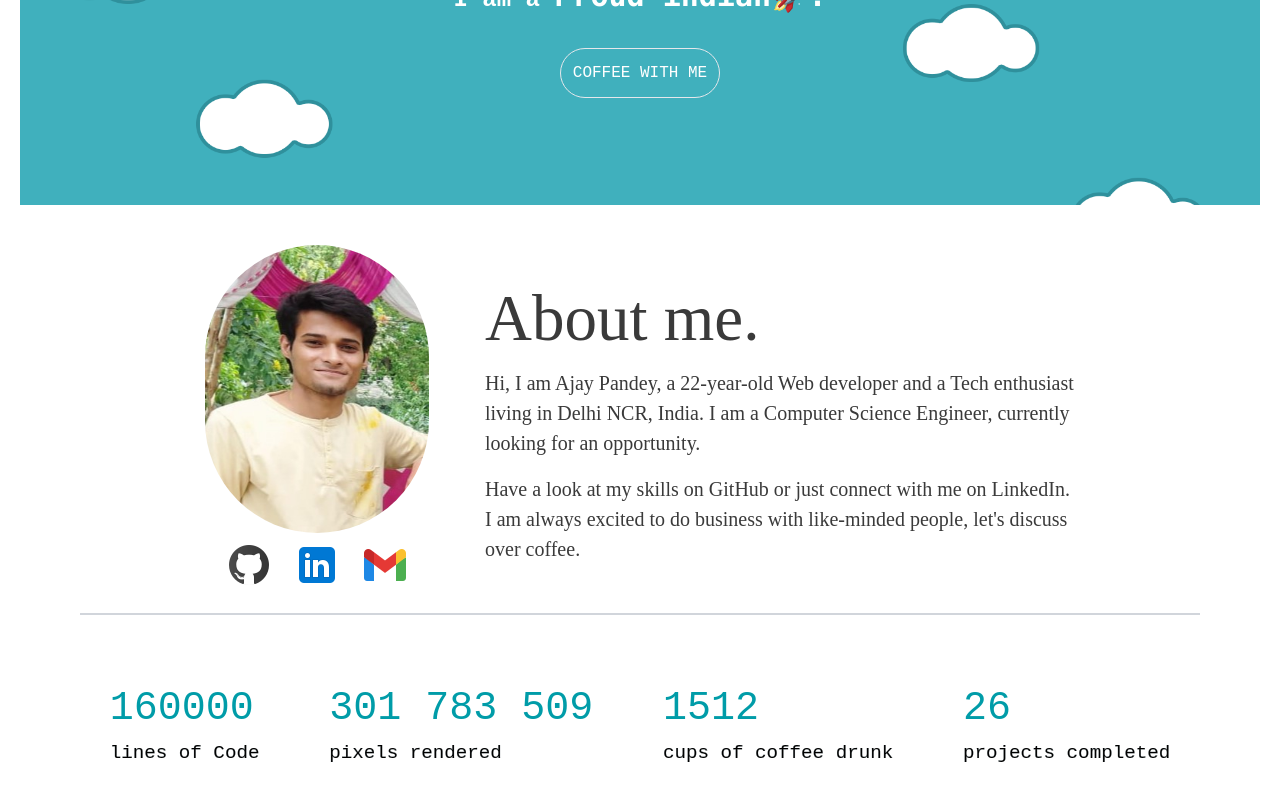
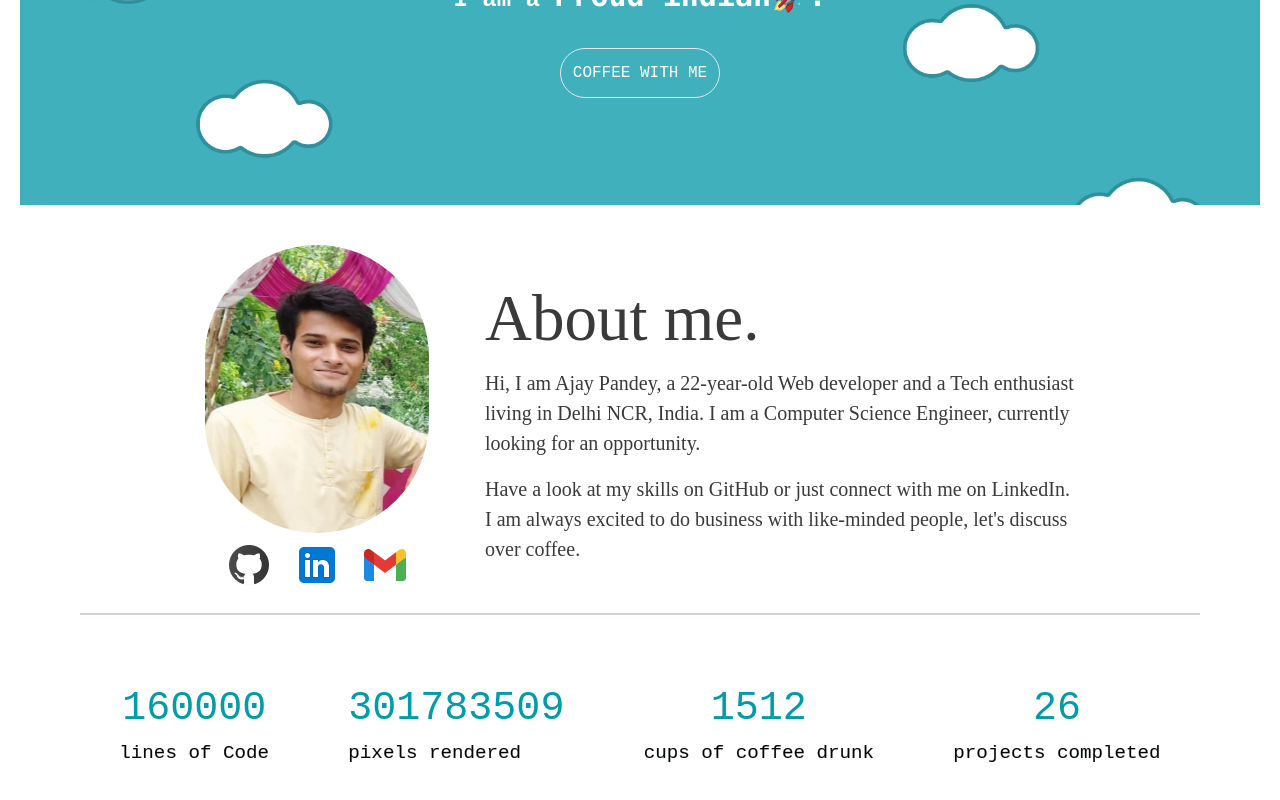
Before and after one commit to ajaypandey21/portfolioMine, a React (Create React App) app: page / in a window 1280 px wide. Shown: the part 403-1203 px from the top of the page. Built offline with nearby package versions, Linux system fonts and the light colour scheme.

Commit message:
done to about section with 2000px width

```diff
--- a/src/component/Aboutme.js
+++ b/src/component/Aboutme.js
@@ -33,7 +33,7 @@ const Aboutme = () => {
             </div>
 
         </div>
-        <div className='pl-14 w-[646px] sm:w-auto sm:flex sm:flex-col sm:p-5 sm:justify-center sm:items-center'>
+        <div className='pl-14 w-[646px]  sm:w-auto sm:flex sm:flex-col sm:p-5 sm:justify-center sm:items-center'>
             <h1 id="head" className=' sm:mb-2'>About me.</h1>
             <p id='paragraph' className="mb-4">
                 Hi, I am Ajay Pandey, a 22-year-old Web developer and a Tech enthusiast living in Delhi NCR, India.
--- a/src/component/NavSect.js
+++ b/src/component/NavSect.js
@@ -8,7 +8,7 @@ import Navbar from './Navbar';
 
 const NavSect = () => {
 
-  const isXlScreen = useMediaQuery({ minWidth: '767px', maxWidth: '1600px' });
+  const isXlScreen = useMediaQuery({ minWidth: '767px', maxWidth: '2000px' });
   const isSmScreen = useMediaQuery({ minWidth: '250px', maxWidth: '767px' });
   const [item,setitem] = useState("...")
 
--- a/src/component/Stats.js
+++ b/src/component/Stats.js
@@ -4,23 +4,23 @@ const Stats = () => {
   return (
 
 
-    <div id="stat" className='flex xl:justify-evenly xl:p-10  sm:flex-col sm:items-center sm:space-y-8  '>
+    <div id="stat" className='flex justify-evenly xl:p-10  sm:flex-col sm:items-center sm:space-y-8  '>
 
 
     <div id="stats 2"  >
-        <h2 className=' sm:flex sm:items-center sm:justify-center'>160000</h2>
+        <h2 className=' flex items-center justify-center'>160000</h2>
         <span>lines of Code</span>
     </div>
     <div >
-        <h2 className=' sm:flex sm:items-center sm:justify-center'>301 783 509</h2>
+        <h2 className=' flex items-center justify-center'>301783509</h2>
         <span className=' sm:flex sm:items-center sm:justify-center'>pixels rendered</span>
     </div>
     <div>
-        <h2 className=' sm:flex sm:items-center sm:justify-center'>1512</h2>
+        <h2 className=' flex items-center justify-center'>1512</h2>
         <span className=' sm:flex sm:items-center sm:justify-center'>cups of coffee drunk</span>
     </div>
     <div>
-        <h2 className=' sm:flex sm:items-center sm:justify-center'>26</h2>
+        <h2 className=' flex items-center justify-center'>26</h2>
         <span  className='sm:flex sm:items-center sm:justify-center'>projects completed</span>
     </div>
 
--- a/tailwind.config.js
+++ b/tailwind.config.js
@@ -6,7 +6,7 @@ module.exports = {
     screens: {
 
 
-      'xl': {'min':'767px','max': '1600px'},
+      'xl': {'min':'767px','max': '2000px'},
       // => @media (max-width: 1279px) { ... }
 
 
```
